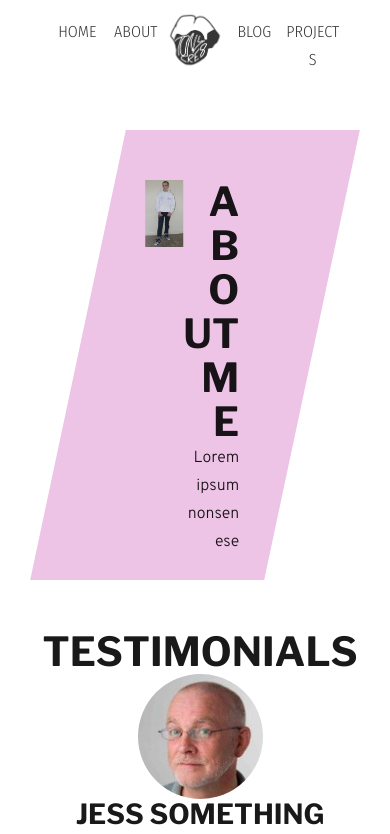
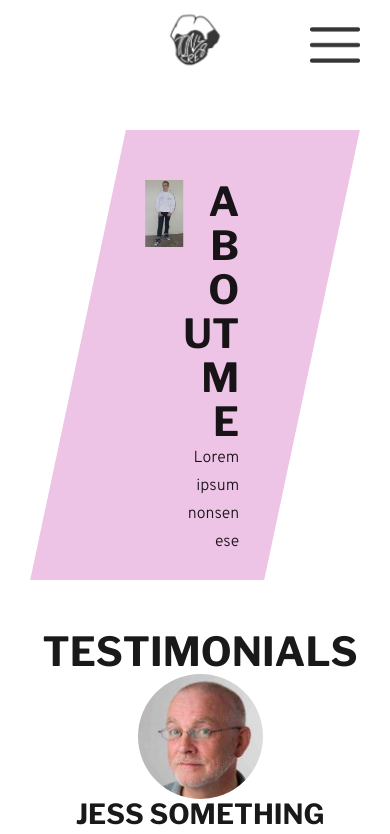
Before and after one commit to TONYCRE8/tonycre8-portfolio, a Gatsby site: page /about in a window 390 px wide. Shown: the top 834 px of the page. Built offline with nearby package versions, Linux system fonts and the light colour scheme; Gatsby itself is replaced by a stand-in of ours; some packages are replaced by stand-ins of ours.

Commit message:
Nav responsive overhaul Added some more responsive nav code for better ui  Changes to be committed: 	new file:   content/assets/bars.png 	modified:   gatsby-browser.js 	modified:   src/components/nav.js 	modified:   src/styles/index.css 	renamed:    src/styles/page.css -> src/styles/master.css

```diff
--- a/gatsby-browser.js
+++ b/gatsby-browser.js
@@ -1,4 +1,4 @@
 // custom typefaces
 
 import "prismjs/themes/prism.css"
-import "./src/styles/page.css"
+import "./src/styles/master.css"
--- a/src/components/nav.js
+++ b/src/components/nav.js
@@ -1,15 +1,28 @@
-import React from 'react'
+import React, {useState} from 'react'
 import {Link} from 'gatsby'
 
+import menu from "../../content/assets/bars.png";
+
+
 export default function Nav() {
+    const [hidden, setHidden] = useState(true)
+
+    const NavToggle = () => {
+        setHidden(!hidden)
+    }
+
     return (
-        <div className="nav">
+        <div className={hidden===false ? "nav active" : "nav"}>
+            <div className="nav-toggle" onClick={() => NavToggle()}>
+                <img src={menu} />
+            </div>
+            <div className="nav-items">
                 <Link className="nav-item" id="index"
                 to={`/`}>
                     Home
                 </Link>
                 <Link className="nav-item" id="about"
-            to={`./about`}>
+                to={`/about`}>
                     About
                 </Link>
                 <Link className="nav-item" id="blog"
@@ -21,5 +34,6 @@ export default function Nav() {
                     Projects
                 </Link>
             </div>
+        </div>
     )
 }
--- a/src/styles/page.css
+++ b/src/styles/master.css
@@ -17,7 +17,6 @@
     font-family: 'Overpass';
     src: url("../fonts/Overpass-Light.ttf")
 }
-
 
 html {
     scroll-behavior: smooth;
@@ -63,24 +62,62 @@ p, a, li, input, textarea {
 }
 
 .nav {
+    position: fixed;
+    right: 0;
+    width: 0;
+    margin-top: -80px;
+    background: var(--dark);
+    transition: width 0.7s;
+}
+
+.active.nav {
+    width: 80vw;
+    height: 100vh;
+}
+
+.nav-toggle {
+    margin: 0;
+    position: fixed;
+    right: 30px;
+    top: 20px;
+}
+
+.nav-toggle > img {
+    width: 50px;
+    margin-bottom: 0;
+    transition: filter 0.5s cubic-bezier(0.6, -0.28, 0.735, 0.045), transform 0.5s ease;
+    mix-blend-mode: difference;
+    transform: rotate(0deg);
+}
+
+.nav.active .nav-toggle > img {
+    filter: brightness(20);
+    transform: rotate(90deg);
+}
+
+.nav-toggle:hover {
+    cursor: pointer;
+}
+
+.nav-items {
     display: flex;
-    justify-content: center;
-    margin-top: -60px;
+    flex-direction: column;
+    padding-top: 80px;
+    height: 100vh;
 }
 
 .nav-item {
     font-family: 'FiraSans', sans-serif;
     text-transform: uppercase;
     display: inline-block;
-    width: 15vw;
-    height: 30px;
+    width: 100%;
+    min-width: 100px;
+    height: 60px;
+    margin: 0 auto;
     text-align: center;
     box-shadow: none;
-    color: #363636;
-}
-
-.nav-item:nth-child(3) {
-    margin-left: 60px;
+    color: #fff;
+    white-space: nowrap;
 }
 
 .nav-item::after {
@@ -229,15 +266,25 @@ p, a, li, input, textarea {
         position: absolute;
         top: 15px;
         right: 50px;
+        width: auto;
+        height: auto;
         margin: 0;
+        background: none;
+    }
+
+    .nav-toggle {
+        display: none;
+    }
+
+    .nav-items {
+        padding-top: 0;
+        display: flex;
+        flex-direction: row;
     }
 
     .nav-item {
         width: 100px;
-    }
-
-    .nav-item:nth-child(3) {
-        margin-left: 0;
+        color: var(--dark);
     }
 
     .nav-item:hover::after {
```
Also changed, not shown: src/styles/index.css (+9 -5 lines), content/assets/bars.png (added). Lines whose indentation alone changed are shown as unchanged.
